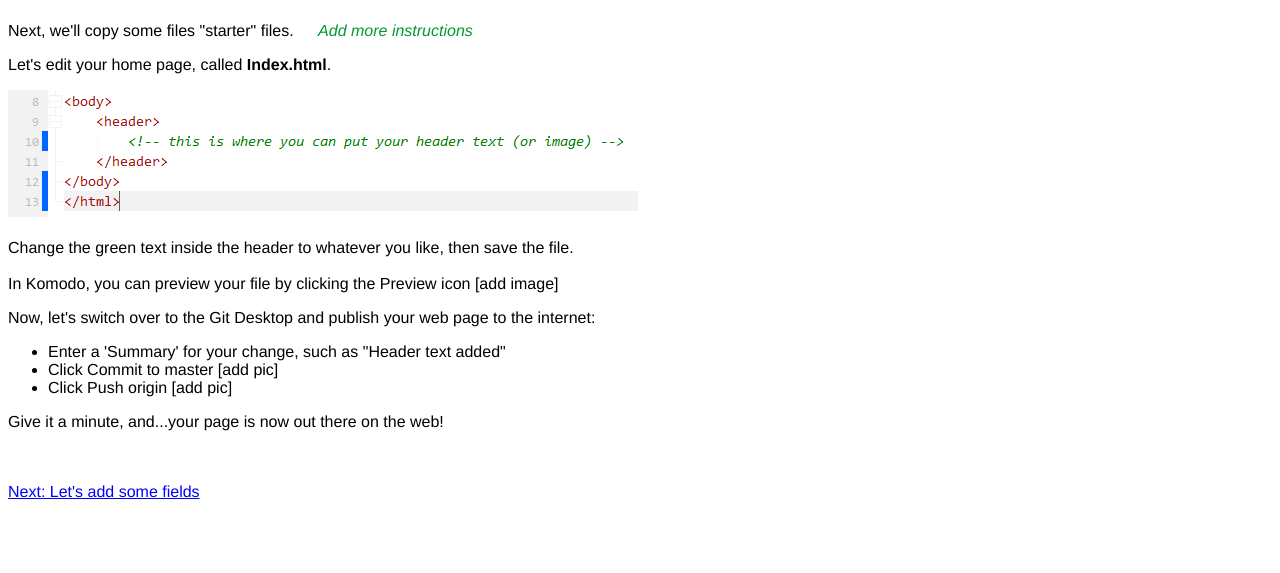
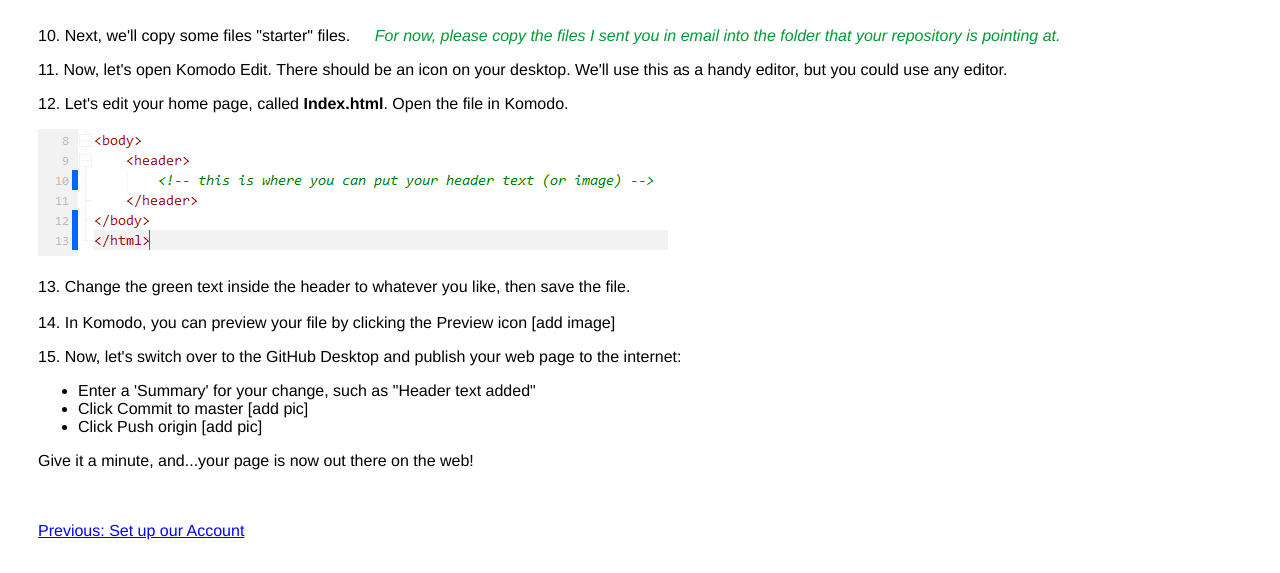
Before and after one commit to ChickTechSymetra/ChickTechSymetra.github.io, a plain HTML site: page DevSetup2.html in a window 1280 px wide. Shown: the part 227-800 px from the top of the page. Drawn offline with Linux system fonts and the light colour scheme.

Commit message:
Setup updates

```diff
--- a/DevSetup2.html
+++ b/DevSetup2.html
@@ -8,14 +8,17 @@
 <body>
     <object name="Top" type="text/html" data="Nav.html" style="width: 100%"></object>
     <h1 style='margin: 25px;'>Set Up</h1>
+        <div style='margin: 30px;'>
 
-
-        <p>Next, we'll copy some files "starter" files.  <span class="todo">Add more instructions</span></p>
-    <p>Let's edit your home page, called <strong>Index.html</strong>.
+            <p>10.  Next, we'll copy some files "starter" files.  <span class="todo">For now, please copy the
+            files I sent you in email into the folder that your repository is pointing at.</span></p>
+            <p>11.  Now, let's open Komodo Edit.  There should be an icon on your desktop.  We'll use this as a handy
+            editor, but you could use any editor.</p>
+            <p>12.  Let's edit your home page, called <strong>Index.html</strong>.  Open the file in Komodo.
             <div > <img src="code1.png" /></div>
-    <div><br/>Change the green text inside the header to whatever you like, then save the file.<br/><br/></div>
-    <div>In Komodo, you can preview your file by clicking the Preview icon [add image]</div>
-    <div><p>Now, let's switch over to the Git Desktop and publish your web page to the internet:</p>
+            <div><br/>13.  Change the green text inside the header to whatever you like, then save the file.<br/><br/></div>
+            <div>14.  In Komodo, you can preview your file by clicking the Preview icon [add image]</div>
+            <div><p>15.  Now, let's switch over to the GitHub Desktop and publish your web page to the internet:</p>
                 <ul>
                     <li>Enter a 'Summary' for your change, such as "Header text added"</li>
                     <li>Click Commit to master [add pic]</li>
@@ -23,7 +26,7 @@
                 </ul>
             </div>
             <div><p>Give it a minute, and...your page is now out there on the web!</p></div>
-    <div><br/><br/><a href='Dev0.html'>Next: Let's add some fields</a></div>
+            <div><br/><br/><a href='DevSetUp.html'>Previous: Set up our Account</a></div>
 
 
 
```
Also changed, not shown: DevSetUp.html (+13 -18 lines), QuickSetup.png. Lines whose indentation alone changed are shown as unchanged.
